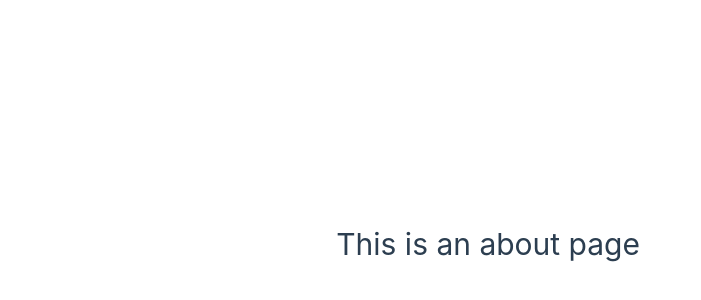
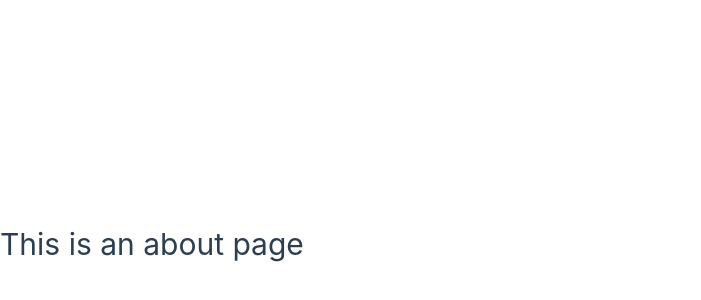
Before and after one commit to CloneWith/ez-editor, a Vue app: page /about in a window 1280 px wide. Shown: the part 156-456 px from the top of the page, without its empty margins (0-701 px from the left). Built offline with nearby package versions, Linux system fonts and the light colour scheme; the HTML template or start-up script is replaced by a standard one.

Commit message:
Remove reductant CSS style definitions

```diff
--- a/src/assets/main.css
+++ b/src/assets/main.css
@@ -3,9 +3,7 @@
 #app {
   max-width: 1280px;
   margin: 0 auto;
-  padding: 2rem;
   font-weight: normal;
-  text-align: center;
 }
 
 a,
@@ -21,16 +19,3 @@
     background-color: hsla(160, 100%, 37%, 0.2);
   }
 }
-
-@media (min-width: 1024px) {
-  body {
-    display: flex;
-    place-items: center;
-  }
-
-  #app {
-    display: grid;
-    grid-template-columns: 1fr 1fr;
-    padding: 0 2rem;
-  }
-}
```
